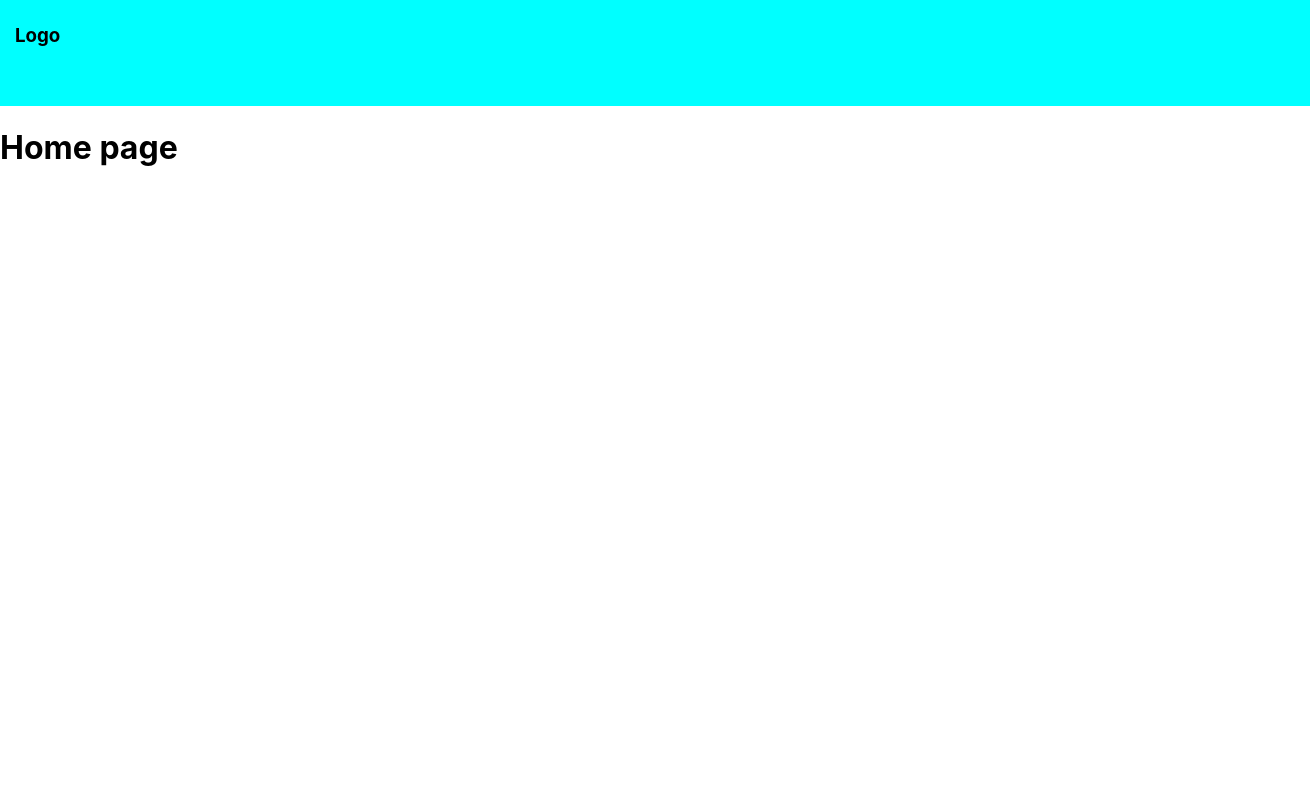
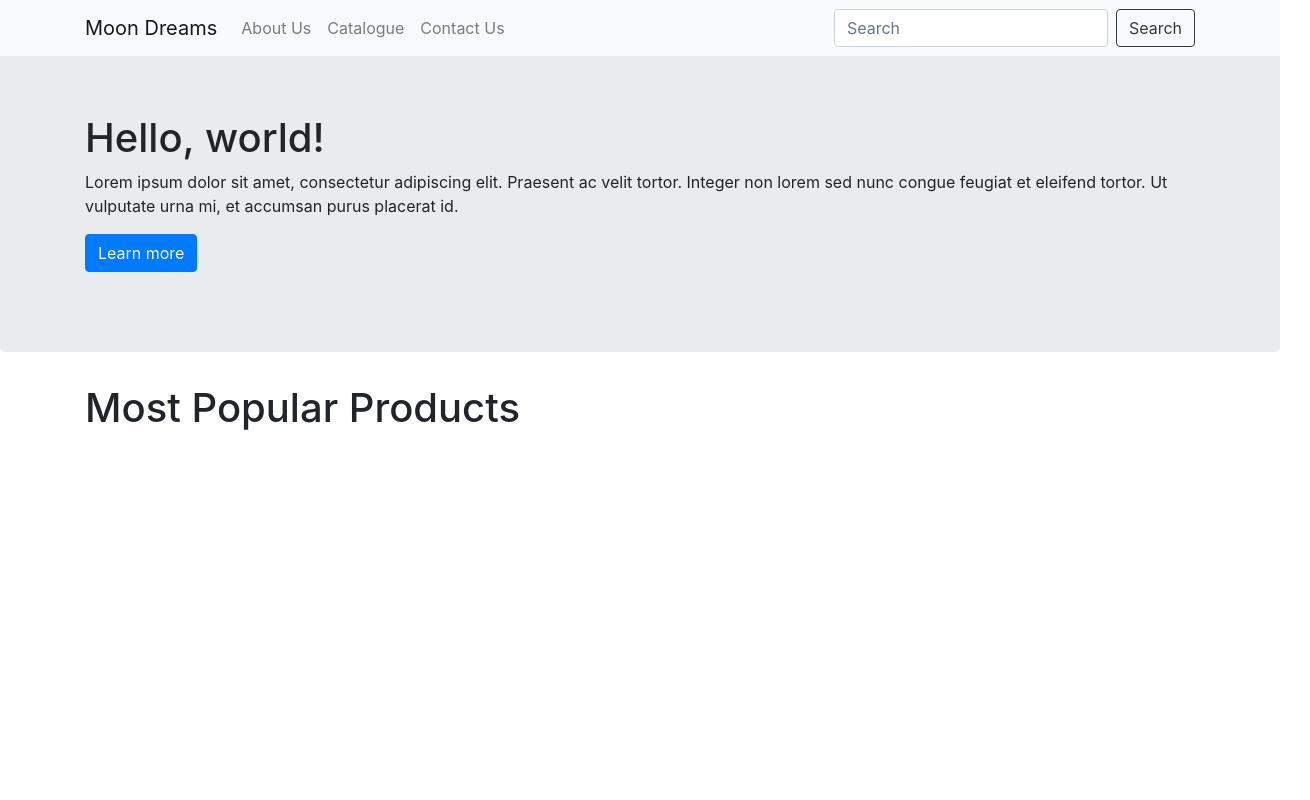
Before and after one commit to KByteGt/B2C-Shop, a React (Create React App) app: page / in a window 1280 px wide. Shown: the top 800 px of the page, 1310 px wide, since content can reach past the window. Built offline with nearby package versions, Linux system fonts and the light colour scheme.

Commit message:
Adding Bootstrap in React

```diff
--- a/package.json
+++ b/package.json
@@ -6,7 +6,9 @@
     "@testing-library/jest-dom": "^5.11.9",
     "@testing-library/react": "^11.2.3",
     "@testing-library/user-event": "^12.6.2",
+    "bootstrap": "^4.6.0",
     "react": "^17.0.1",
+    "react-bootstrap": "^1.4.3",
     "react-dom": "^17.0.1",
     "react-router-dom": "^5.2.0",
     "react-scripts": "4.0.1",
--- a/src/components/Home/Home.js
+++ b/src/components/Home/Home.js
@@ -1,5 +1,25 @@
+import {Jumbotron, Button, Container } from 'react-bootstrap';
+import style from './Home.module.css'
 const Home = (props) => {
-    return(<h1>Home page</h1>)
+    return(
+        <>
+        <div className={style.spaceNavbar}></div>
+        <Jumbotron>
+            <Container>
+                <h1>Hello, world!</h1>
+                <p>
+                    Lorem ipsum dolor sit amet, consectetur adipiscing elit. Praesent ac velit tortor. Integer non lorem sed nunc congue feugiat et eleifend tortor. Ut vulputate urna mi, et accumsan purus placerat id.
+                </p>
+                <p>
+                    <Button variant="primary">Learn more</Button>
+                </p>
+            </Container>
+        </Jumbotron>
+        <Container>
+            <h1>Most Popular Products</h1>
+        </Container>
+        </>
+    )
 }
 
 export default Home;
--- /dev/null
+++ b/src/components/Home/Home.module.css
@@ -0,0 +1,4 @@
+.spaceNavbar {
+    width: 100%;
+    height: 40px;
+}
--- a/src/components/Navigation/ToolBar/ToolBar.js
+++ b/src/components/Navigation/ToolBar/ToolBar.js
@@ -1,14 +1,48 @@
 import style from './ToolBar.module.css';
 import NavItems from '../NavItems/NavItems';
+import Navbar from 'react-bootstrap/Navbar';
+import Nav from 'react-bootstrap/Nav';
+import NavDropdown from 'react-bootstrap/NavDropdown';
+import Form from 'react-bootstrap/Form';
+import FormControl from 'react-bootstrap/FormControl';
+import Button from 'react-bootstrap/Button'
+import { Container } from 'react-bootstrap';
 
-const ToolBar = (props) => {
-    return(
-        <div className={style.ToolBar}>
+
+function ToolBar(props) {
+    return (
+        <Navbar bg="light" expand="lg" fixed="top">
+            <Container>
+                <Navbar.Brand href="/">Moon Dreams</Navbar.Brand>
+                <Navbar.Toggle aria-controls="basic-navbar-nav" />
+                <Navbar.Collapse id="basic-navbar-nav">
+                    <Nav className="mr-auto">
+                        <Nav.Link href="/about">About Us</Nav.Link>
+                        <Nav.Link href="/catalogue">Catalogue</Nav.Link>
+                        <Nav.Link href="/contact">Contact Us</Nav.Link>
+                        {/*
+                        <NavDropdown title="Dropdown" id="basic-nav-dropdown">
+                            <NavDropdown.Item href="#action/3.1">Action</NavDropdown.Item>
+                            <NavDropdown.Item href="#action/3.2">Another action</NavDropdown.Item>
+                            <NavDropdown.Item href="#action/3.3">Something</NavDropdown.Item>
+                            <NavDropdown.Divider />
+                            <NavDropdown.Item href="#action/3.4">Separated link</NavDropdown.Item>
+                        </NavDropdown>
+                        */}
+                    </Nav>
+                    <Form inline>
+                        <FormControl type="text" placeholder="Search" className="mr-sm-2" />
+                        <Button variant="outline-dark">Search</Button>
+                    </Form>
+                </Navbar.Collapse>
+            </Container>
+        </Navbar>
+        /*<div className={style.ToolBar}>
             <nav>
                 <h3>Logo</h3>
-                <NavItems/>
+                <NavItems />
             </nav>
-        </div>
+    </div>*/
     );
 }
 
--- a/src/components/Navigation/ToolBar/ToolBar.module.css
+++ b/src/components/Navigation/ToolBar/ToolBar.module.css
@@ -1,19 +1,9 @@
 .Toolbar
 {
-    height: 55px;
-    width: 100%;
-    position: fixed;
-    top: 0;
-    left: 0;
-    background-color: black;
-    display: flex;
-    justify-content: space-between;
-    align-items: center;
-    padding: 0 20px;
-    box-sizing: border-box;
+
 }
 
 .Toolbar nav
 {
-    height: 100%;
+
 }
--- a/src/index.js
+++ b/src/index.js
@@ -3,6 +3,9 @@ import ReactDOM from 'react-dom';
 import './index.css';
 import App from './App';
 import {BrowserRouter} from 'react-router-dom';
+
+// Importing the Bootstrap CSS
+import 'bootstrap/dist/css/bootstrap.min.css';
 
 ReactDOM.render(
   <React.StrictMode>
```
Also changed, not shown: 2 other files (tests, documents, lock files or other folders).
